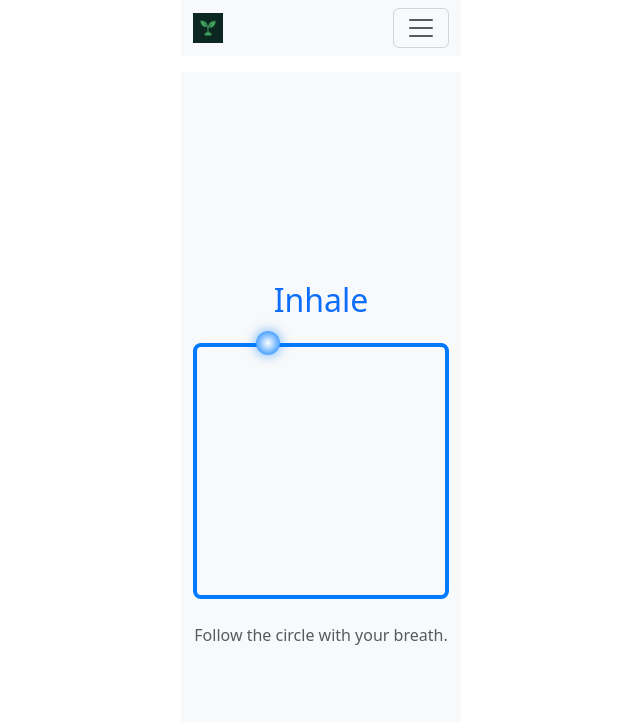
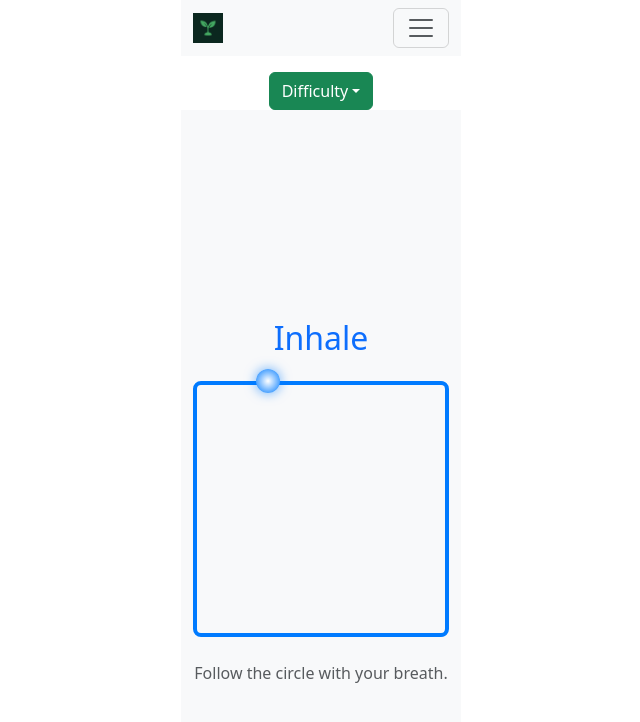
Before and after one commit to jd4rider/grounding, a React (Vite) app: page /box-breathing in a window 1280 px wide. Shown: the top 722 px of the page, without its empty margins (319-959 px from the left). Built offline with nearby package versions, Linux system fonts and the light colour scheme.

Commit message:
difficulty

```diff
--- a/src/components/BoxBreathingVisual.tsx
+++ b/src/components/BoxBreathingVisual.tsx
@@ -1,11 +1,22 @@
 import React, { useEffect, useState } from 'react';
 import { Container } from 'react-bootstrap';
+import DropdownJF from './Dropdown';
 
 const BoxBreathingVisual: React.FC = () => {
-  const phases = ['Hold', 'Inhale', 'Hold', 'Exhale'];
+
+  const [phases, setPhases] = useState(['Hold', 'Inhale', 'Hold', 'Exhale']);
+  const easyphases = ['Exhale', 'Inhale', 'Exhale', 'Inhale'];
   const phaseDuration = 4000; // 4s per phase
   const [phaseIndex, setPhaseIndex] = useState(0);
   const [position, setPosition] = useState({ top: -16, left: -16 });
+  const [difficulty, setDifficulty] = useState('easy');
+
+  useEffect(() => {
+        // Fetch difficulty setting from localStorage or default to 'easy'
+        const storedDifficulty = localStorage.getItem('difficulty') || 'easy';
+        setDifficulty(storedDifficulty);
+        setPhases(storedDifficulty === 'easy' ? easyphases : ['Hold', 'Inhale', 'Hold', 'Exhale']);
+  }, [difficulty]);
 
   useEffect(() => {
     const interval = setInterval(() => {
@@ -29,6 +40,8 @@ const BoxBreathingVisual: React.FC = () => {
   }, [phaseIndex]);
 
   return (
+    <>
+    <DropdownJF setDifficulty={setDifficulty} />
     <Container
       fluid
       className="d-flex flex-column align-items-center justify-content-center min-vh-100 bg-light text-center"
@@ -61,6 +74,7 @@ const BoxBreathingVisual: React.FC = () => {
 
       <p className="mt-4 text-muted">Follow the circle with your breath.</p>
     </Container>
+    </>
   );
 };
 
--- /dev/null
+++ b/src/components/Dropdown.tsx
@@ -0,0 +1,26 @@
+import Dropdown from 'react-bootstrap/Dropdown';
+
+
+function DropdownJF(props: any) {
+
+    function handleDifficulty(eventKey: any) {
+        // You can add more logic here to handle the selected difficulty
+        props.setDifficulty(eventKey.target.textContent.toLowerCase()); // Call the passed function with the selected difficulty
+        localStorage.setItem('difficulty', eventKey.target.textContent.toLowerCase());
+    }
+
+  return (
+    <Dropdown>
+      <Dropdown.Toggle variant="success" id="dropdown-basic">
+        Difficulty
+      </Dropdown.Toggle>
+
+      <Dropdown.Menu>
+        <Dropdown.Item onClick={handleDifficulty}>Easy</Dropdown.Item>
+        <Dropdown.Item onClick={handleDifficulty}>Medium</Dropdown.Item>
+      </Dropdown.Menu>
+    </Dropdown>
+  );
+}
+
+export default DropdownJF;
--- a/src/components/Navbar.tsx
+++ b/src/components/Navbar.tsx
@@ -29,7 +29,22 @@ const NavbarJF = () => (
                 <Nav className="justify-content-end flex-grow-1 pe-3">
                   <Nav.Link href='/'>5-4-3-2-1</Nav.Link>
                   <Nav.Link href='/box-breathing'>Box Breathing</Nav.Link>
-                  <NavDropdown
+                </Nav>
+              </Offcanvas.Body>
+            </Navbar.Offcanvas>
+          </Container>
+        </Navbar>
+      ))}
+    </>
+);
+
+export default NavbarJF;
+
+
+//
+/*
+
+<NavDropdown
                     title="Dropdown"
                     id={`offcanvasNavbarDropdown-expand-${expand}`}
                   >
@@ -52,12 +67,5 @@ const NavbarJF = () => (
                   />
                   <Button variant="outline-success">Search</Button>
                 </Form>
-              </Offcanvas.Body>
-            </Navbar.Offcanvas>
-          </Container>
-        </Navbar>
-      ))}
-    </>
-);
 
-export default NavbarJF;
+*/
```
